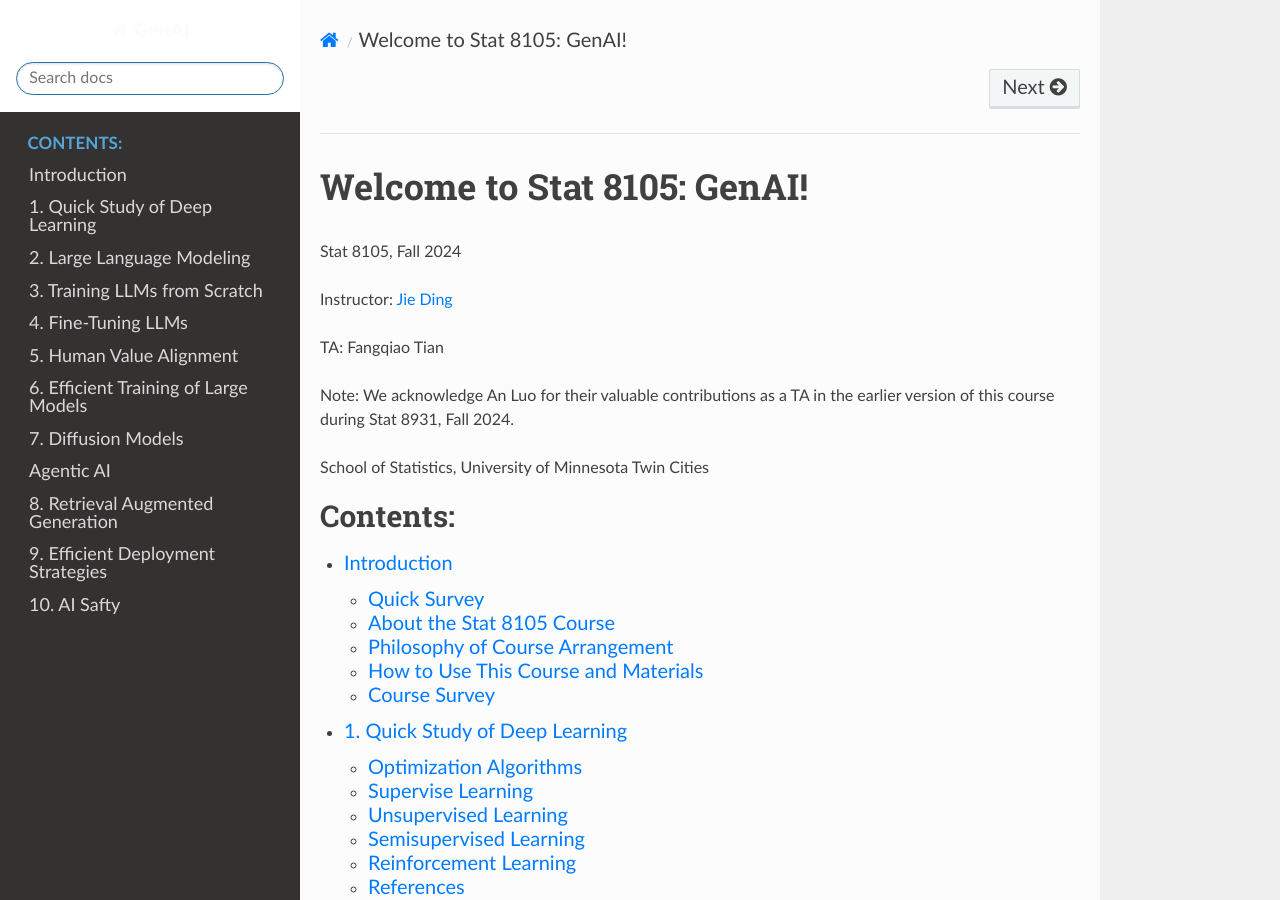
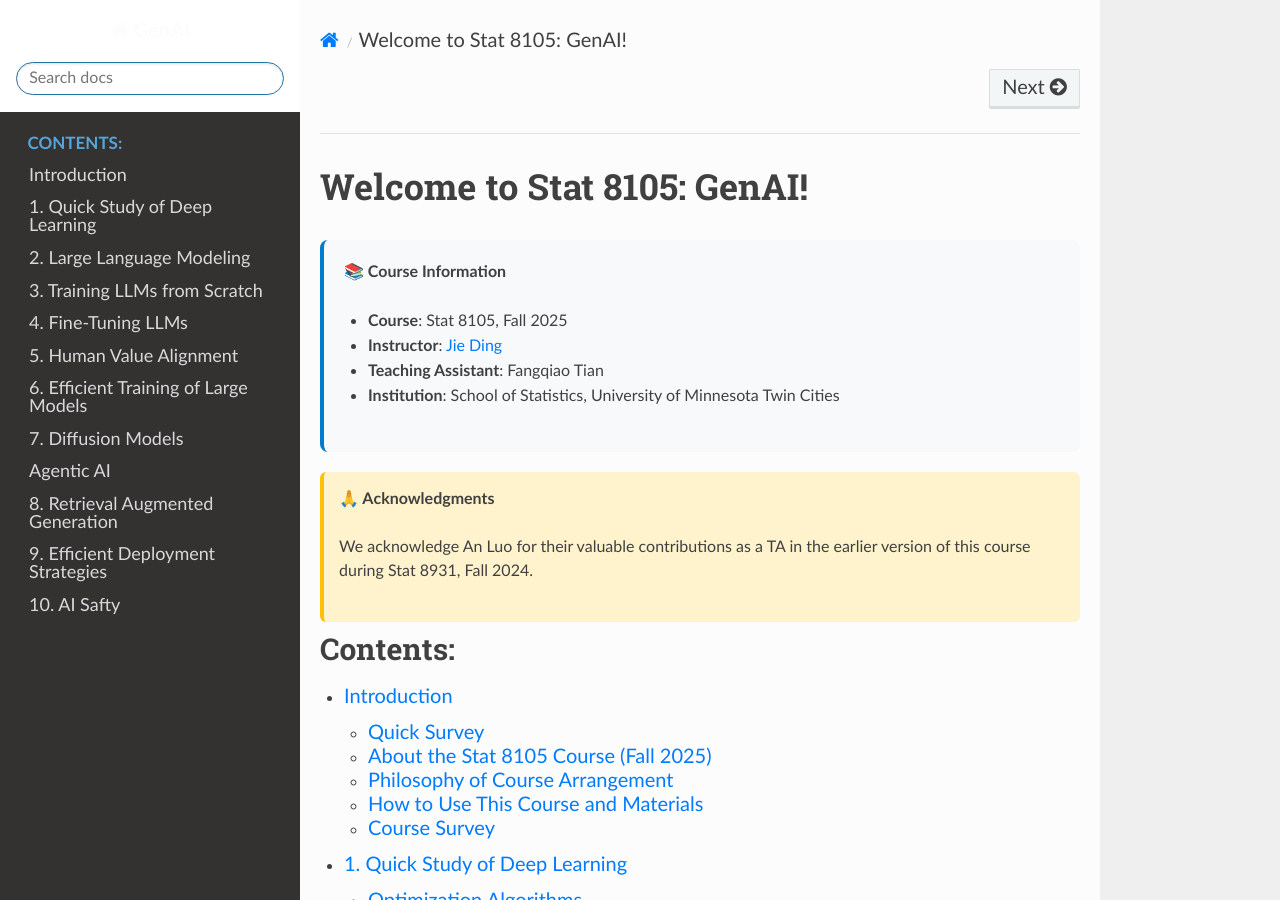
Before and after one commit to JieGroup/GenAI, a Sphinx documentation site: the page built from docs/index.md, in a window 1280 px wide and 900 px high. Built offline with Sphinx 7.4.7 and the Read the Docs theme 3.1.0, drawn with Linux system fonts in a browser that asks for light colours; formulas are drawn with MathJax 3.

Commit message:
Improve course information formatting and update year to 2025
- Add professional styling with colored boxes for course information
- Update course year from Fall 2024 to Fall 2025
- Improve visual hierarchy and layout of main page
- Add structured course information display with icons
- Maintain acknowledgment section with proper styling

````diff
--- a/docs/index.md
+++ b/docs/index.md
@@ -1,15 +1,23 @@
 # Welcome to Stat 8105: GenAI!
 
-Stat 8105, Fall 2024
+<div style="background-color: #f8f9fa; padding: 20px; border-radius: 8px; margin: 20px 0; border-left: 4px solid #007acc;">
 
-Instructor: [Jie Ding](https://jding.org)
+**📚 Course Information**
 
-TA: Fangqiao Tian
+- **Course**: Stat 8105, Fall 2025
+- **Instructor**: [Jie Ding](https://jding.org)
+- **Teaching Assistant**: Fangqiao Tian
+- **Institution**: School of Statistics, University of Minnesota Twin Cities
 
-Note: We acknowledge An Luo for their valuable contributions as a TA in the earlier version of this course during Stat 8931, Fall 2024.
+</div>
 
+<div style="background-color: #fff3cd; padding: 15px; border-radius: 6px; margin: 15px 0; border-left: 4px solid #ffc107;">
 
-School of Statistics, University of Minnesota Twin Cities
+**🙏 Acknowledgments**
+
+We acknowledge An Luo for their valuable contributions as a TA in the earlier version of this course during Stat 8931, Fall 2024.
+
+</div>
 
 
 ```{toctree}
--- a/docs/introduction/index.md
+++ b/docs/introduction/index.md
@@ -3,7 +3,7 @@
 ## Quick Survey
 <iframe src="https://docs.google.com/forms/d/e/1FAIpQLScZsRUvrW6k9SWP2xKIFSNt3OYPgEAobyBnzboKxaIkRlKZng/viewform?embedded=true" width="640" height="880" frameborder="0" marginheight="0" marginwidth="0">Loading…</iframe>
 
-## About the Stat 8105 Course
+## About the Stat 8105 Course (Fall 2025)
 
 Artificial Intelligence (AI) has evolved from a specialized field into a pivotal force shaping modern technology. Through our engagement with students across various disciplines, it is clear that many are intrigued by AI. They range from those engaged in PhD research to others seeking exceptional career opportunities or simply exploring their options. Despite their interest, a common challenge persists: a lack of holistic views about what to learn and how to effectively use AI tools. AI has experienced rapid advancements over the past two decades, with new methodologies and concepts emerging frequently. The terms "AI" and "Generative AI" themselves are broad, encompassing a wide range of disciplines including computer science, statistics, optimization, control, information theory, often leading to disparate interpretations and terminologies across different academic backgrounds. Fortunately, the main concepts and techniques of AI does not evolve as rapidly as it appears. Many thoughts are deeply rooted in established fields, such as how to organize data, set up the optimization problem, and interpretation of results.
 
````
